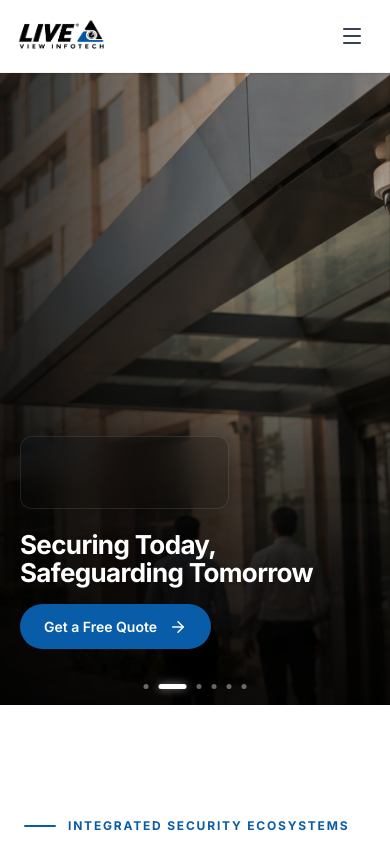
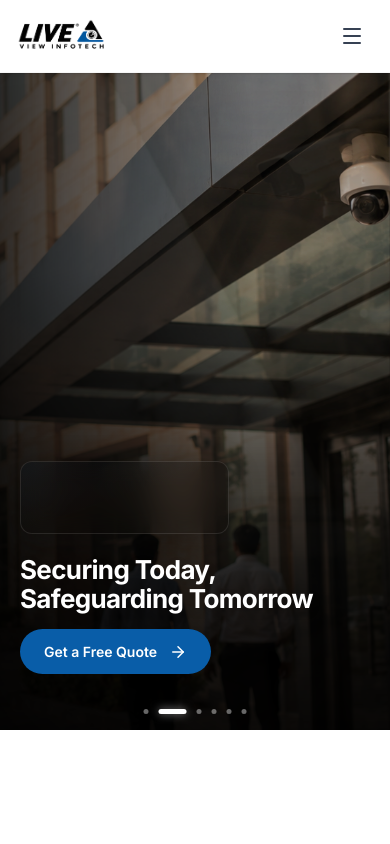
Before and after one commit to Razer-temp/Live-View-Infotech, a Next.js app: page / in a window 390 px wide. Shown: the top 844 px of the page. Built offline with nearby package versions, Linux system fonts and the light colour scheme.

Commit message:
fix: improve hero image responsive framing and prevent cut-off on laptops

```diff
--- a/src/app/globals.css
+++ b/src/app/globals.css
@@ -73,19 +73,21 @@
  * Evens out warm (img2, img6) vs cool (img1, img4, img5) colour temps
  * so the carousel doesn't visually "jump" in mood as it rotates.
  */
+/*
+ * Responsive image positioning and transform origin:
+ * Uses custom CSS variables passed per-slide from Hero.tsx
+ * so each product (high mast lights, solar panel, CCTV cameras)
+ * is perfectly framed without being cut off on 13"-16" laptops or mobile.
+ */
 .hero-carousel-img {
   filter: contrast(1.03) saturate(0.95);
+  object-position: var(--obj-pos-mobile, center center);
+  transform-origin: var(--zoom-origin, center center);
 }
 
-/*
- * On mobile (portrait), override the inline object-position
- * to use a taller crop that keeps the main subject visible.
- * Each slide has a custom mobileObjectPosition in the data,
- * but on wide screens we want natural center framing.
- */
 @media (min-width: 768px) {
   .hero-carousel-img {
-    object-position: center center !important;
+    object-position: var(--obj-pos-desktop, center center);
   }
 }
 
--- a/src/components/Hero.tsx
+++ b/src/components/Hero.tsx
@@ -13,26 +13,32 @@ const heroSlides = [
     alt: 'Railway platform with CCTV camera on support beam — critical infrastructure surveillance',
     eyebrow: 'Critical Infrastructure',
     subline: 'Eyes on every platform, every hour.',
-    // Camera is right-of-center; on mobile crop toward the right
-    mobileObjectPosition: '70% center',
-    needsStrongGradient: true, // more centered framing
+    // Camera is mounted high on the right column truss
+    desktopObjectPosition: '80% 20%',
+    mobileObjectPosition: '75% 25%',
+    transformOrigin: '80% 25%',
+    needsStrongGradient: false,
   },
   {
     src: '/hero-img/hero-img2.png',
     alt: 'Office entrance with CCTV dome camera and biometric access reader',
     eyebrow: 'Smart Access Control',
     subline: 'Every entry, verified.',
-    // Camera & reader are right-of-center; on mobile keep right side
-    mobileObjectPosition: '65% center',
-    needsStrongGradient: true, // more centered framing
+    // Dome camera is under top canopy; biometric reader on right doorway
+    desktopObjectPosition: '75% 25%',
+    mobileObjectPosition: '70% 30%',
+    transformOrigin: '75% 30%',
+    needsStrongGradient: true,
   },
   {
     src: '/hero-img/hero-img3.png',
     alt: 'High mast lighting pole with DG set and electrical panel at industrial site',
     eyebrow: 'Power & Infrastructure',
     subline: 'Reliable power, engineered to last.',
-    // Pole centered, DG/panel on right; open left sky
-    mobileObjectPosition: '55% center',
+    // High mast floodlight ring is at the very top (3%-15% Y); DG set & panel at bottom
+    desktopObjectPosition: '60% 4%',
+    mobileObjectPosition: '58% 8%',
+    transformOrigin: '60% 10%',
     needsStrongGradient: false,
   },
   {
@@ -40,8 +46,10 @@ const heroSlides = [
     alt: 'Boom barrier with surveillance camera at controlled access gate',
     eyebrow: 'Controlled Access',
     subline: 'Know who enters, every time.',
-    // Barrier is centered; hedge/sky on the left is open space
-    mobileObjectPosition: '45% center',
+    // Barrier is centered, surveillance pole on left-center
+    desktopObjectPosition: '50% 40%',
+    mobileObjectPosition: '48% 40%',
+    transformOrigin: '50% 40%',
     needsStrongGradient: false,
   },
   {
@@ -49,8 +57,10 @@ const heroSlides = [
     alt: 'Fire suppression piping, panel and extinguisher in commercial facility',
     eyebrow: 'Fire Safety',
     subline: 'Early warning. Real protection.',
-    // Fire equipment on the right wall; open space on left
-    mobileObjectPosition: '60% center',
+    // Fire piping spans ceiling (top); fire cabinet & panel on right
+    desktopObjectPosition: '68% 22%',
+    mobileObjectPosition: '65% 25%',
+    transformOrigin: '70% 25%',
     needsStrongGradient: false,
   },
   {
@@ -58,8 +68,10 @@ const heroSlides = [
     alt: 'Solar-powered street light at industrial area',
     eyebrow: 'Sustainable Infrastructure',
     subline: 'Power where the grid doesn\u2019t reach.',
-    // Solar pole is right-of-center
-    mobileObjectPosition: '60% center',
+    // Solar panel array and luminaire head are at top-right (5%-35% Y)
+    desktopObjectPosition: '78% 10%',
+    mobileObjectPosition: '72% 12%',
+    transformOrigin: '78% 15%',
     needsStrongGradient: false,
   },
 ];
@@ -142,7 +154,7 @@ export default function Hero() {
           gsap.fromTo(
             firstImage.querySelector('img'),
             { scale: 1 },
-            { scale: 1.08, duration: SLIDE_DURATION / 1000, ease: 'none' }
+            { scale: 1.04, duration: SLIDE_DURATION / 1000, ease: 'none' }
           );
         }
       }
@@ -236,7 +248,7 @@ export default function Hero() {
           nextImageEl.querySelector('img'),
           { scale: 1 },
           {
-            scale: 1.08,
+            scale: 1.04,
             duration: SLIDE_DURATION / 1000,
             ease: 'none',
           },
@@ -281,7 +293,7 @@ export default function Hero() {
   return (
     <section
       ref={containerRef}
-      className="hero-section relative w-full h-[75vh] sm:h-[80vh] md:h-[calc(100vh-72px)] lg:h-[calc(100vh-84px)] min-h-[480px] sm:min-h-[550px] flex items-end md:items-center overflow-hidden bg-[#0e1015]"
+      className="hero-section relative w-full h-[78vh] sm:h-[82vh] md:h-[calc(100vh-72px)] lg:h-[calc(100vh-84px)] min-h-[520px] sm:min-h-[580px] md:min-h-[620px] lg:min-h-[660px] xl:min-h-[700px] max-h-[960px] flex items-end md:items-center overflow-hidden bg-[#0e1015]"
       aria-label="Hero banner"
     >
       {/* ── Background Images ──────────────────────────────── */}
@@ -293,7 +305,14 @@ export default function Hero() {
               imageRefs.current[index] = el;
             }}
             className="absolute inset-0 hero-slide-image"
-            style={{ opacity: index === 0 ? 1 : 0 }}
+            style={
+              {
+                opacity: index === 0 ? 1 : 0,
+                '--obj-pos-mobile': slide.mobileObjectPosition,
+                '--obj-pos-desktop': slide.desktopObjectPosition,
+                '--zoom-origin': slide.transformOrigin,
+              } as React.CSSProperties
+            }
           >
             <Image
               src={slide.src}
@@ -302,9 +321,13 @@ export default function Hero() {
               priority={index === 0}
               className="hero-carousel-img object-cover"
               sizes="100vw"
-              style={{
-                objectPosition: slide.mobileObjectPosition,
-              }}
+              style={
+                {
+                  '--obj-pos-mobile': slide.mobileObjectPosition,
+                  '--obj-pos-desktop': slide.desktopObjectPosition,
+                  '--zoom-origin': slide.transformOrigin,
+                } as React.CSSProperties
+              }
             />
           </div>
         ))}
```
